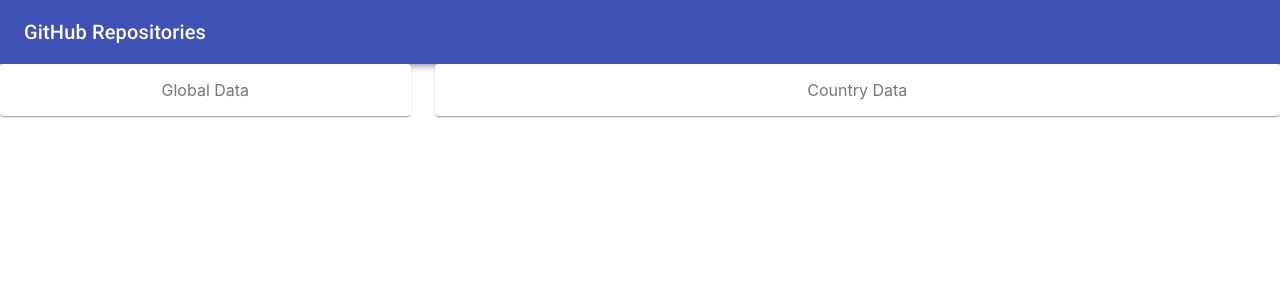
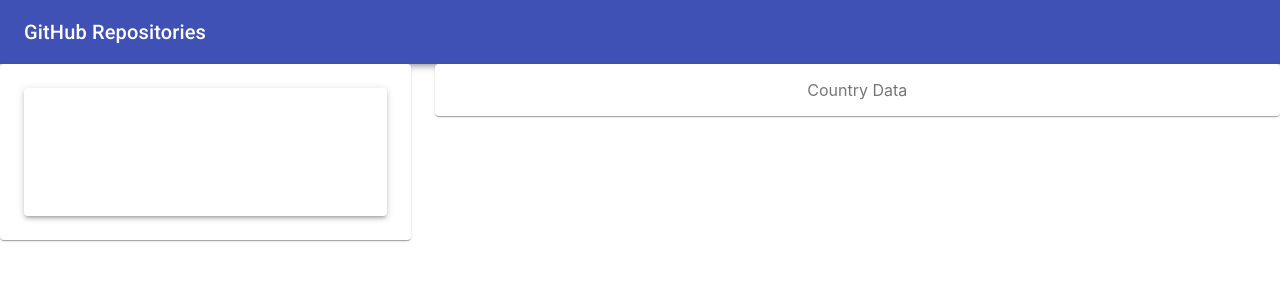
Before and after one commit to samadakram/Material-Ui_Layout-example, a React (Create React App) app: page / in a window 1280 px wide. Shown: the top 300 px of the page. Built offline with nearby package versions, Linux system fonts and the light colour scheme.

Commit message:
Updated MainGrid
imported GlobalData in MainGrid

```diff
--- a/src/components/MainGrid.js
+++ b/src/components/MainGrid.js
@@ -2,6 +2,9 @@ import React from 'react';
 import { makeStyles } from '@material-ui/core/styles';
 import Paper from '@material-ui/core/Paper';
 import Grid from '@material-ui/core/Grid';
+
+// Import GlobalData
+import GlobalData from './GlobalData';
 
 const useStyles = makeStyles((theme) => ({
     root: {
@@ -22,7 +25,7 @@ export default function MainGrid() {
             <Grid container spacing={3}>
                 <Grid item xs={4}>
                     <Paper className={classes.paper}>
-                        Global Data
+                        <GlobalData />
                     </Paper>
                 </Grid>
                 <Grid item xs={8}>
```
Also changed, not shown: 1 other file (tests, documents, lock files or other folders).
